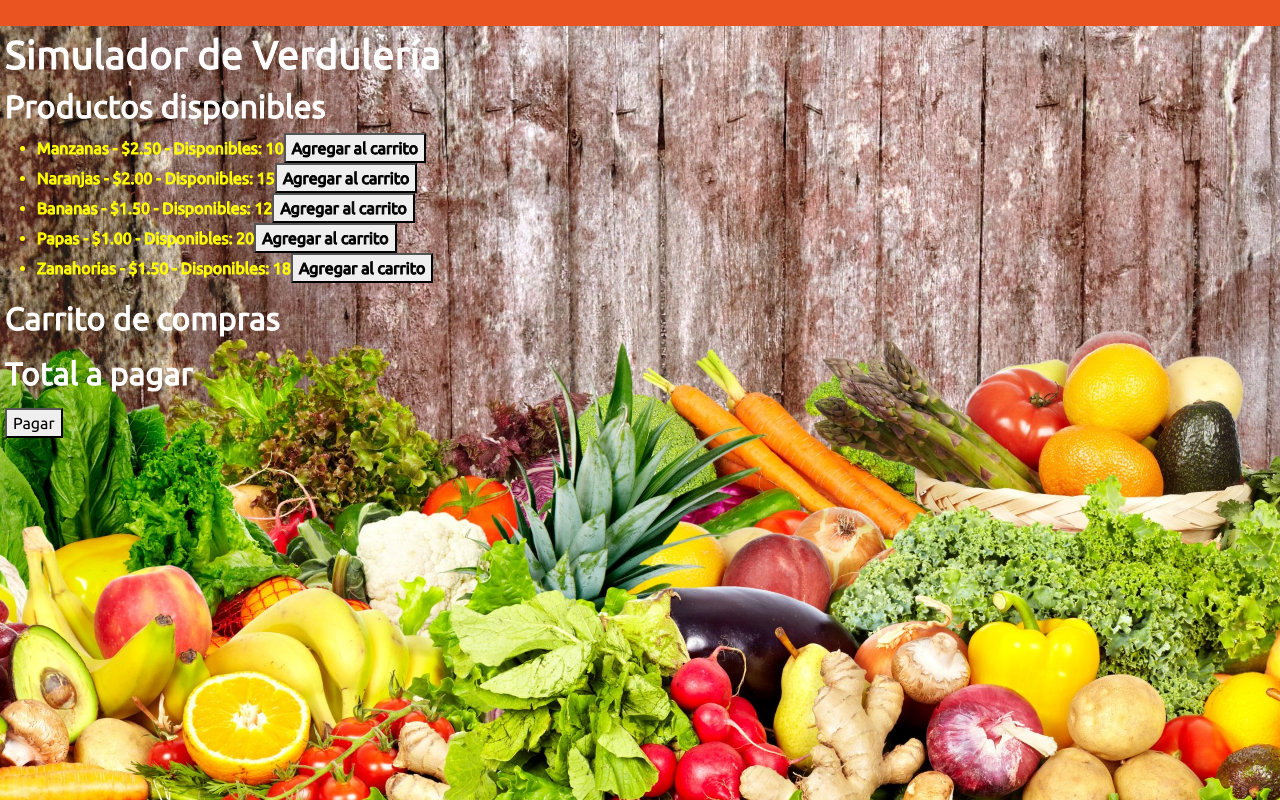
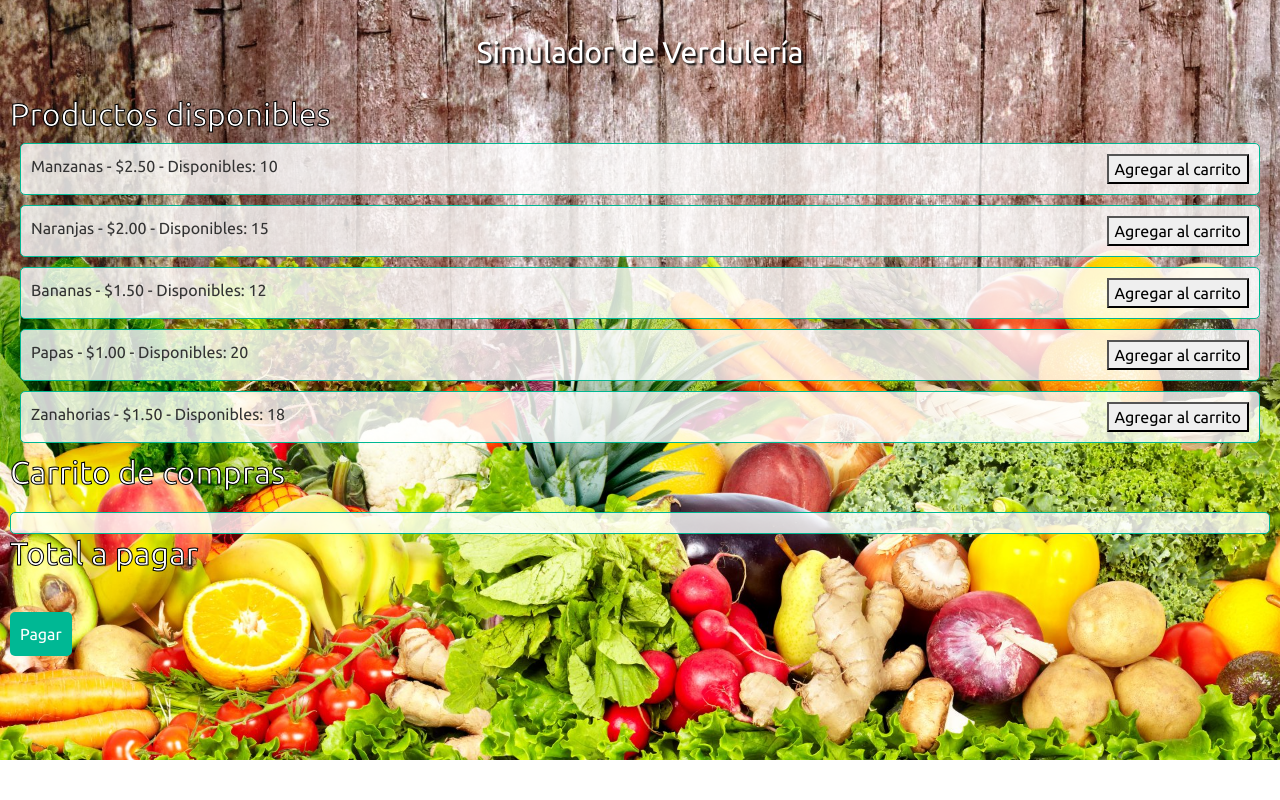
Before and after one commit to mateopelegrin/AULA-VIRTUAL, a plain HTML site: page index.html in a window 1280 px wide. Drawn offline with nearby package versions, Linux system fonts and the light colour scheme.

Commit message:
Pre-entrega3

```diff
--- a/css/style.css
+++ b/css/style.css
@@ -1,21 +1,110 @@
-body {
-    background-image: url("../assets/fondoLibro.jpg");
-    background-repeat: no-repeat;
-    background-attachment: fixed;
-    background-size: cover;
+/* Estilos para el encabezado */
+header {
+    color: #fff;
+    padding: 20px;
+    text-align: center;
+    font-size: 30px;
+    text-shadow: 2px 2px 2px #000000;
 }
 
-
- main{
-    margin: 5px;
-
- }
-h1, h2, p{
-    color: white;
-    -webkit-text-stroke: 1px;;
+/* Estilos para la lista de productos */
+ul {
+    list-style-type: none;
+    padding: 0;
+    margin: 0;
 }
 
-ul{
-    color: yellow;
-    -webkit-text-stroke: 1px;;
+li {
+    padding: 10px;
+    margin: 10px;
+    border: 1px solid #00b894;
+    border-radius: 5px;
+    display: flex;
+    justify-content: space-between;
+    background-color: rgba(255, 255, 255, 0.8);
 }
+
+/* Estilos para el botón de agregar al carrito */
+.agregar-carrito {
+    background-color: #00b894;
+    color: #fff;
+    border: none;
+    padding: 10px;
+    border-radius: 5px;
+    cursor: pointer;
+}
+
+.agregar-carrito:hover {
+    background-color: #009432;
+}
+
+/* Estilos para el carrito */
+#carrito {
+    padding: 10px;
+    margin-top: 20px;
+    border: 1px solid #00b894;
+    border-radius: 5px;
+    background-color: rgba(255, 255, 255, 0.8);
+}
+
+#carrito h2 {
+    font-size: 24px;
+    margin: 0 0 10px 0;
+}
+
+#carrito ul {
+    margin-top: 10px;
+}
+
+#carrito li {
+    display: flex;
+    justify-content: space-between;
+}
+
+#carrito .eliminar-producto {
+    background-color: #c23616;
+    color: #fff;
+    border: none;
+    padding: 5px;
+    border-radius: 5px;
+    cursor: pointer;
+}
+
+#carrito .eliminar-producto:hover {
+    background-color: #e74c3c;
+}
+
+/* Estilos para el botón de pagar */
+#pagar {
+    background-color: #00b894;
+    color: #fff;
+    border: none;
+    padding: 10px;
+    border-radius: 5px;
+    cursor: pointer;
+    margin-top: 20px;
+}
+
+#pagar:hover {
+    background-color: #009432;
+}
+
+/* Estilos para el total a pagar */
+#total {
+    font-size: 24px;
+    margin-top: 20px;
+}
+
+/* Estilos para la imagen de fondo */
+body {
+    background-image: url('../assets/fondoLibro.jpg');
+    background-repeat: no-repeat;
+    background-size: cover;
+    background-position: center center;
+    margin: 10px;
+}
+
+h2 {
+    color: white;
+    -webkit-text-stroke: 1px black;
+}
--- a/index.html
+++ b/index.html
@@ -14,20 +14,9 @@
 
 <body>
     <header>
-        <nav class="navbar navbar-expand-lg navbar-dark bg-primary">
-            <div class="container-fluid">
-                <a class="navbar-brand" href="#"></a>
-                <button class="navbar-toggler" type="button" data-bs-toggle="collapse" data-bs-target="#navbarColor01"
-                    aria-controls="navbarColor01" aria-expanded="false" aria-label="Toggle navigation">
-                    <span class="navbar-toggler-icon"></span>
-                </button>
-                <div class="collapse navbar-collapse" id="navbarColor01">
-                </div>
-            </div>
-        </nav>
+        Simulador de Verdulería
     </header>
     <main>
-        <h1>Simulador de Verdulería</h1>
 
         <h2>Productos disponibles</h2>
         <ul id="productos"></ul>
```
